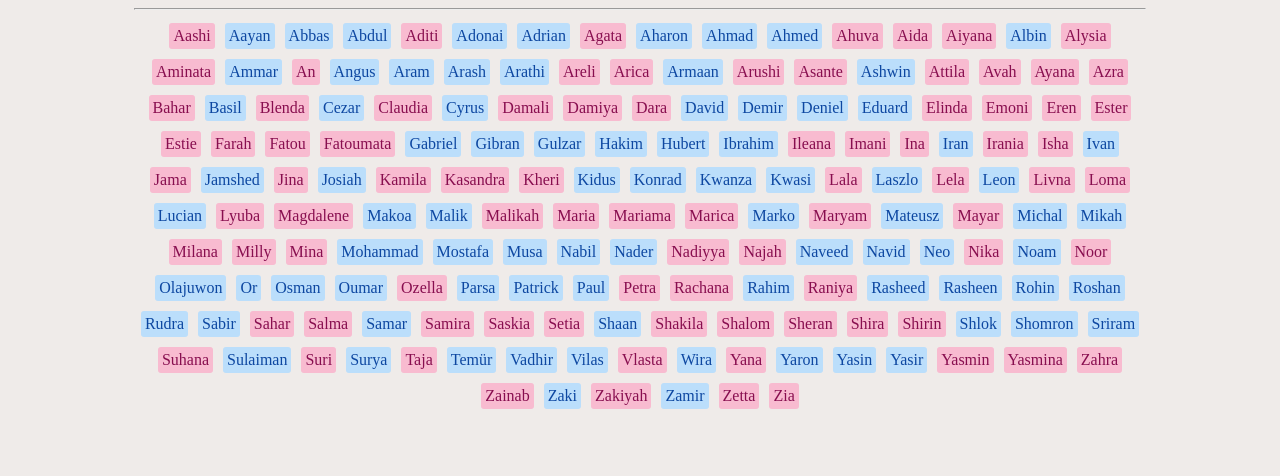
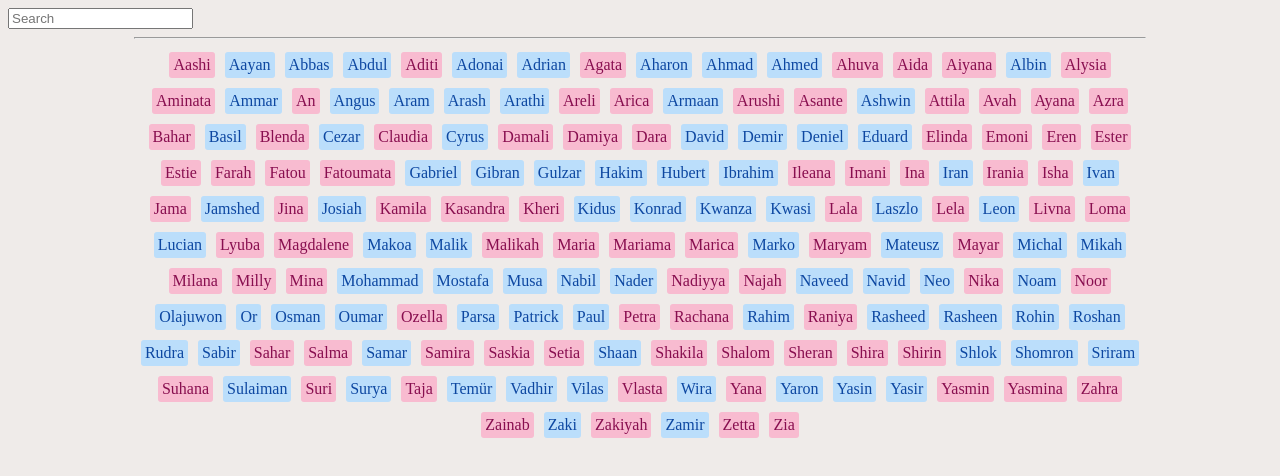
Before and after one commit to ChristopherJH/baby-names-react, a React (Create React App) app: page / in a window 1280 px wide. Shown: the top 476 px of the page. Built offline with nearby package versions, Linux system fonts and the light colour scheme.

Commit message:
Added functioning searchbar

```diff
--- a/src/App.tsx
+++ b/src/App.tsx
@@ -1,50 +1,23 @@
-import babyNames from "./babyNamesData.json"
+import { useState } from "react";
+import BabyList from "./components/BabyList";
+import babies from "./babyNamesData.json"
+import Search from "./components/Search";
 
 function App(): JSX.Element {
+  const [searchInput, setSearchInput] = useState("")
+
   return (
-    <BabyList />
+    <>
+      <Search
+        searchInput={searchInput}
+        setSearchInput={setSearchInput}
+      />
+      <BabyList
+        searchInput={searchInput}
+        babies={babies}
+      />
+    </>
   );
-}
-
-function BabyList(): JSX.Element {
-  return (
-    <div className="baby-list">
-      <hr />
-      <section id="baby-names">
-        {babyNames.sort(alphabetizeBabies).map(ObjectToBaby)}
-      </section>
-    </div>
-  );
-}
-
-function alphabetizeBabies(a: BabyProps, b: BabyProps) {
-  if(a.name < b.name) { return -1; }
-  if(a.name > b.name) { return 1; }
-  return 0;
-}
-
-function BabyCard(props: BabyProps): JSX.Element {
-  return (
-    <div id={props.name} className={props.sex}>
-      {props.name}
-    </div>
-  )
-}
-
-function ObjectToBaby(baby: BabyProps): JSX.Element {
-  return (
-    <BabyCard
-      id = {baby.id}
-      name = {baby.name}
-      sex = {baby.sex}
-    />
-  );
-}
-
-interface BabyProps {
-  id: number;
-  name: string;
-  sex: string;
-}
+  }
 
 export default App;
--- /dev/null
+++ b/src/components/BabyList.tsx
@@ -0,0 +1,48 @@
+import BabyProps from "./BabyProps"
+
+interface SearchProps {
+  searchInput: string;
+  babies: BabyProps[];
+}
+
+export default function BabyList(searchProps: SearchProps): JSX.Element {
+  function organiseBabies() {
+    const sortedBabies = searchProps.babies.sort(alphabetizeBabies);
+    const sortedAndFilteredBabies = sortedBabies.filter((baby) => baby.name.toLowerCase().includes(searchProps.searchInput.toLowerCase()));
+    const objectBabies = sortedAndFilteredBabies.map(ObjectToBaby);
+    return objectBabies;
+  }
+
+  return (
+    <div className="baby-list">
+      <hr />
+      <section id="baby-names">
+        {organiseBabies()}
+      </section>
+    </div>
+  );
+}
+
+function alphabetizeBabies(a: BabyProps, b: BabyProps) {
+  if (a.name < b.name) { return -1; }
+  if (a.name > b.name) { return 1; }
+  return 0;
+}
+
+function BabyCard(props: BabyProps): JSX.Element {
+    return (
+      <div id={props.name} className={props.sex}>
+        {props.name}
+      </div>
+    )
+  }
+
+function ObjectToBaby(baby: BabyProps): JSX.Element {
+    return (
+      <BabyCard
+        id = {baby.id}
+        name = {baby.name}
+        sex = {baby.sex}
+      />
+    );
+  }
--- /dev/null
+++ b/src/components/BabyProps.tsx
@@ -0,0 +1,5 @@
+export default interface BabyProps {
+    id: number;
+    name: string;
+    sex: string;
+  }
--- /dev/null
+++ b/src/components/Search.tsx
@@ -0,0 +1,25 @@
+
+interface SearchProps {
+  searchInput: string;
+  setSearchInput: (input: string) => void;
+}
+
+export default function Search(props: SearchProps): JSX.Element {
+  return (
+    <SearchBar
+      searchInput={props.searchInput}
+      setSearchInput={props.setSearchInput} />
+  );
+}
+
+function SearchBar(props: SearchProps): JSX.Element {
+    return (
+      <div className="searchbar">
+        <input
+          placeholder="Search"
+          value={props.searchInput}
+          onChange={(e) => props.setSearchInput(e.target.value)}
+        />
+      </div>
+    );
+  }
```
